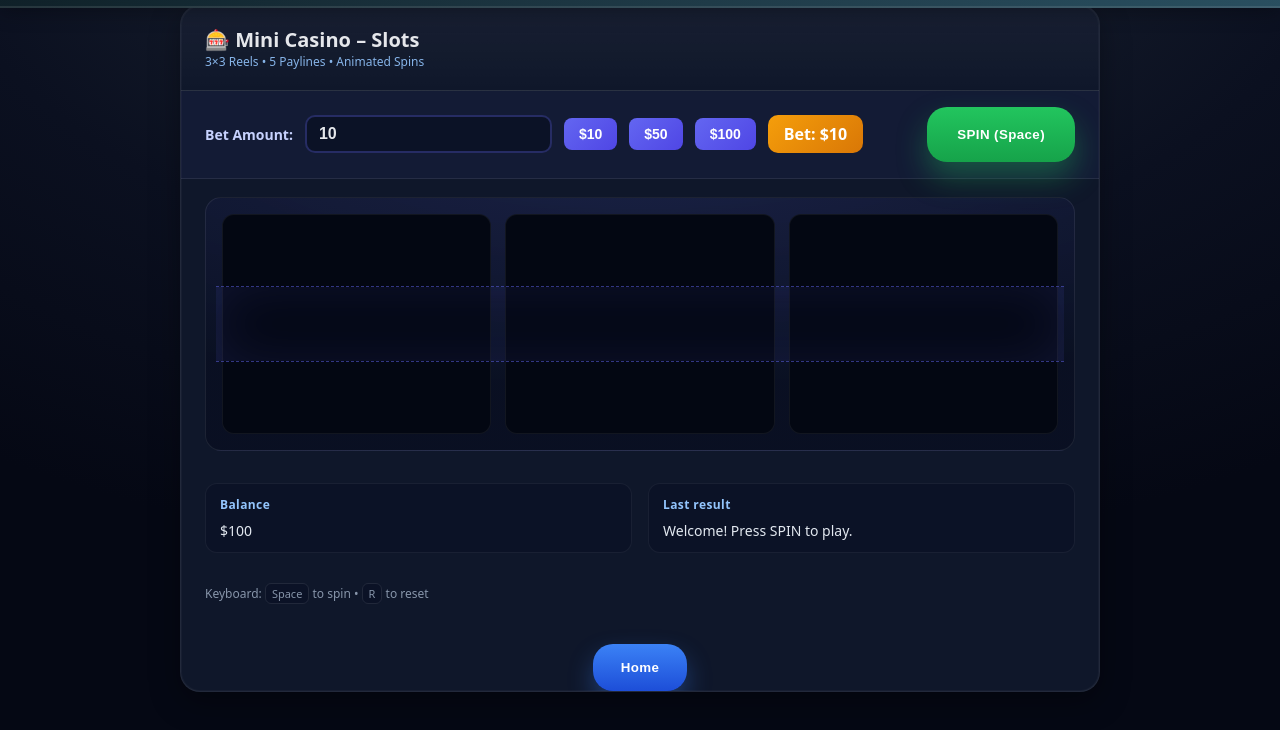
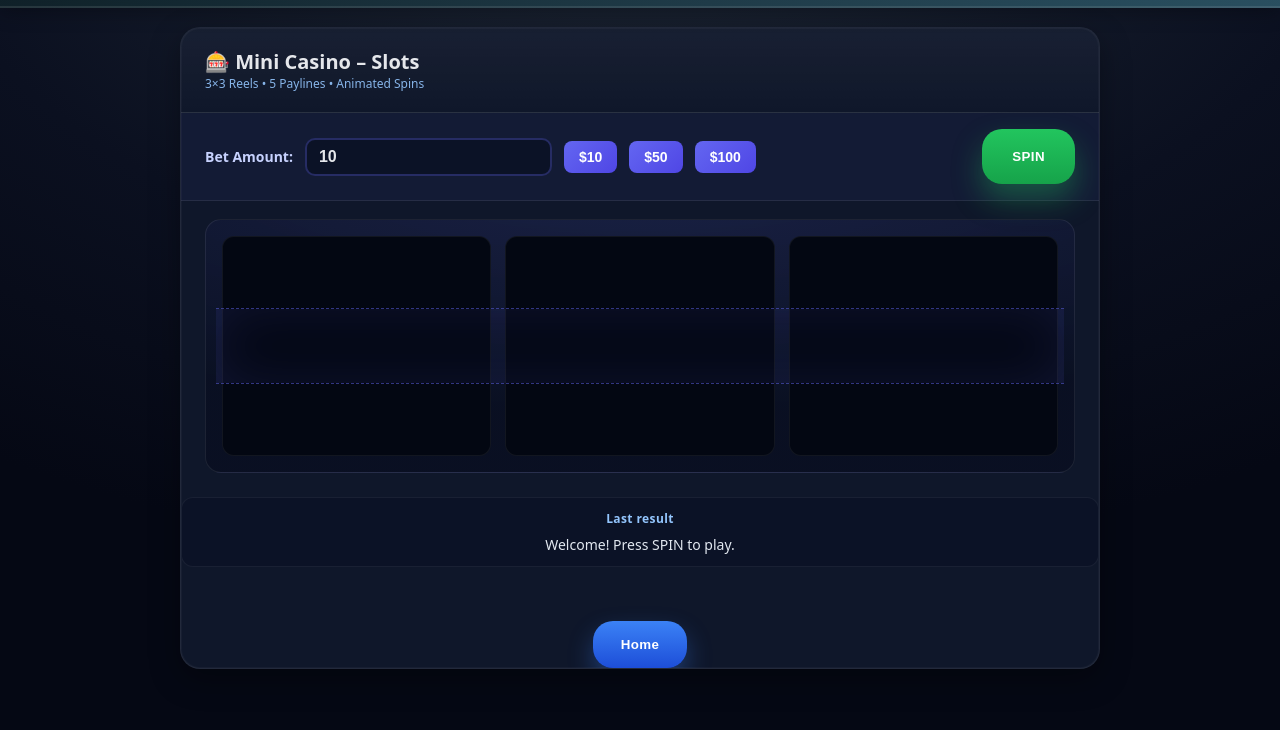
Before and after one commit to Wheel-of-Fortune1/All-Inn, a website: page front-end/slots.html in a window 1280 px wide. Shown: the part 52-782 px from the top of the page. Drawn offline with Linux system fonts and the light colour scheme; no server answers.

Commit message:
Fixed slots code rollback.

```diff
--- a/front-end/slots.html
+++ b/front-end/slots.html
@@ -1,5 +1,4 @@
-
-<!-- HTML File for the slots, create roll and bet buttons and load display for the machine -->
+<!-- HTML file for the slots page, creates buttons, visuual for the machine. -->
 
 <!DOCTYPE html>
 <html lang="en">
@@ -213,10 +212,12 @@
         }
 
         .info {
-            padding: 8px 24px 20px;
-            display: grid;
-            grid-template-columns: 1fr 1fr;
-            gap: 16px;
+            display: flex;
+            justify-content: center;
+        }
+        .last-result {
+            text-align: center;
+            width: 100%;
         }
 
         .stat {
@@ -280,14 +281,6 @@
                 transform: translateY(1px) scale(.98);
             }
 
-        .current-bet-display {
-            background: linear-gradient(135deg, #f59e0b, #d97706);
-            padding: 8px 16px;
-            border-radius: 10px;
-            font-weight: 700;
-            color: white;
-            font-size: 16px;
-        }
     </style>
 </head>
 <body>
@@ -306,12 +299,10 @@
                 <button class="quick-bet" onclick="document.getElementById('bet').value=10">$10</button>
                 <button class="quick-bet" onclick="document.getElementById('bet').value=50">$50</button>
                 <button class="quick-bet" onclick="document.getElementById('bet').value=100">$100</button>
-                <div class="current-bet-display">
-                    Bet: $<span id="current-bet">10</span>
-                </div>
+
             </div>
             <div class="control-group">
-                <button id="spinBtn" class="btn">SPIN (Space)</button>
+                <button id="spinBtn" class="btn">SPIN</button>
             </div>
         </section>
 
@@ -324,18 +315,13 @@
         </section>
 
         <section class="info">
-            <div class="stat">
-                <h4>Balance</h4>
-                <p id="balance">$100</p>
-            </div>
-            <div class="stat">
+            <div class="stat last-result">
                 <h4>Last result</h4>
                 <p id="lastResult">Welcome! Press SPIN to play.</p>
             </div>
         </section>
 
         <div class="footer">
-            Keyboard: <span class="kbd">Space</span> to spin • <span class="kbd">R</span> to reset
         </div>
         <button id="home-btn">Home</button>
     </main>
```
